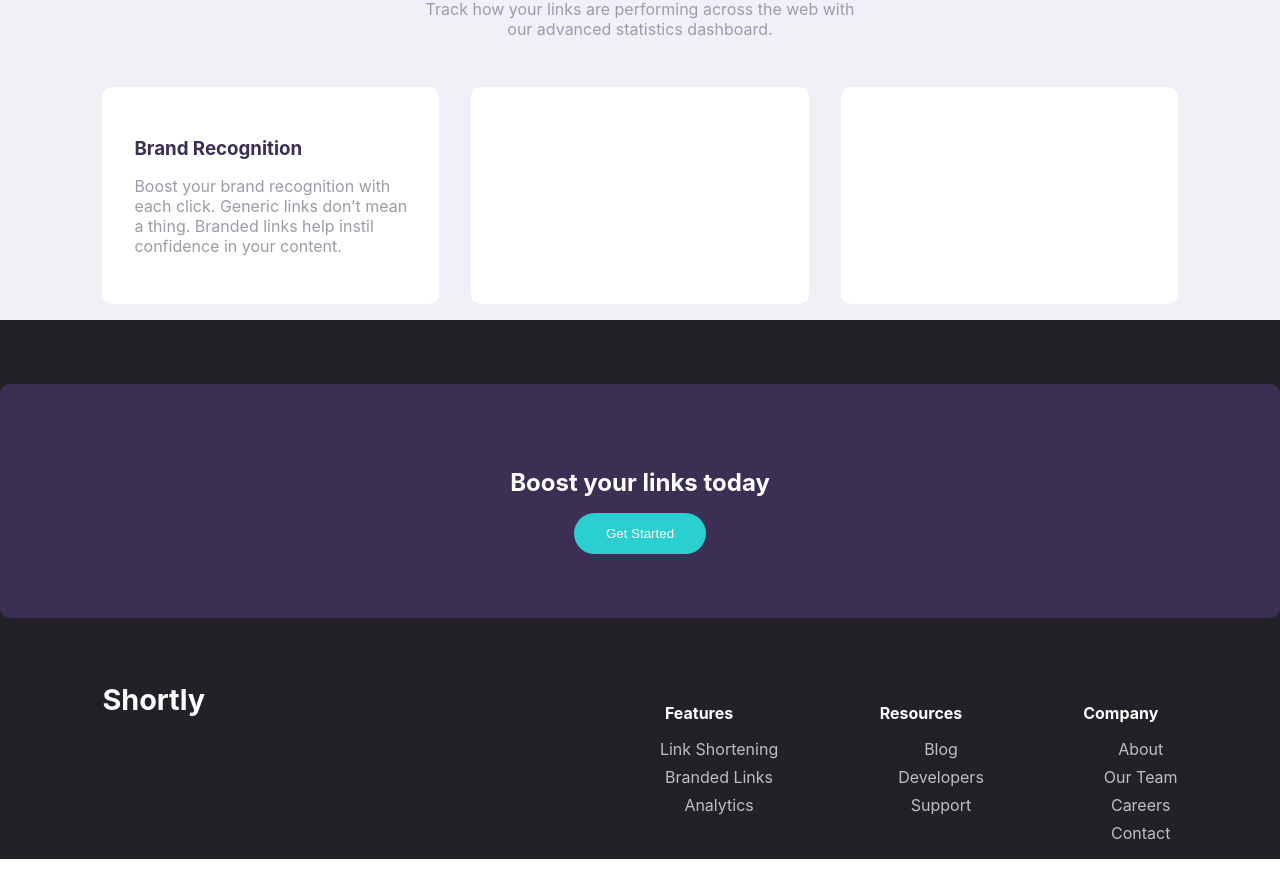
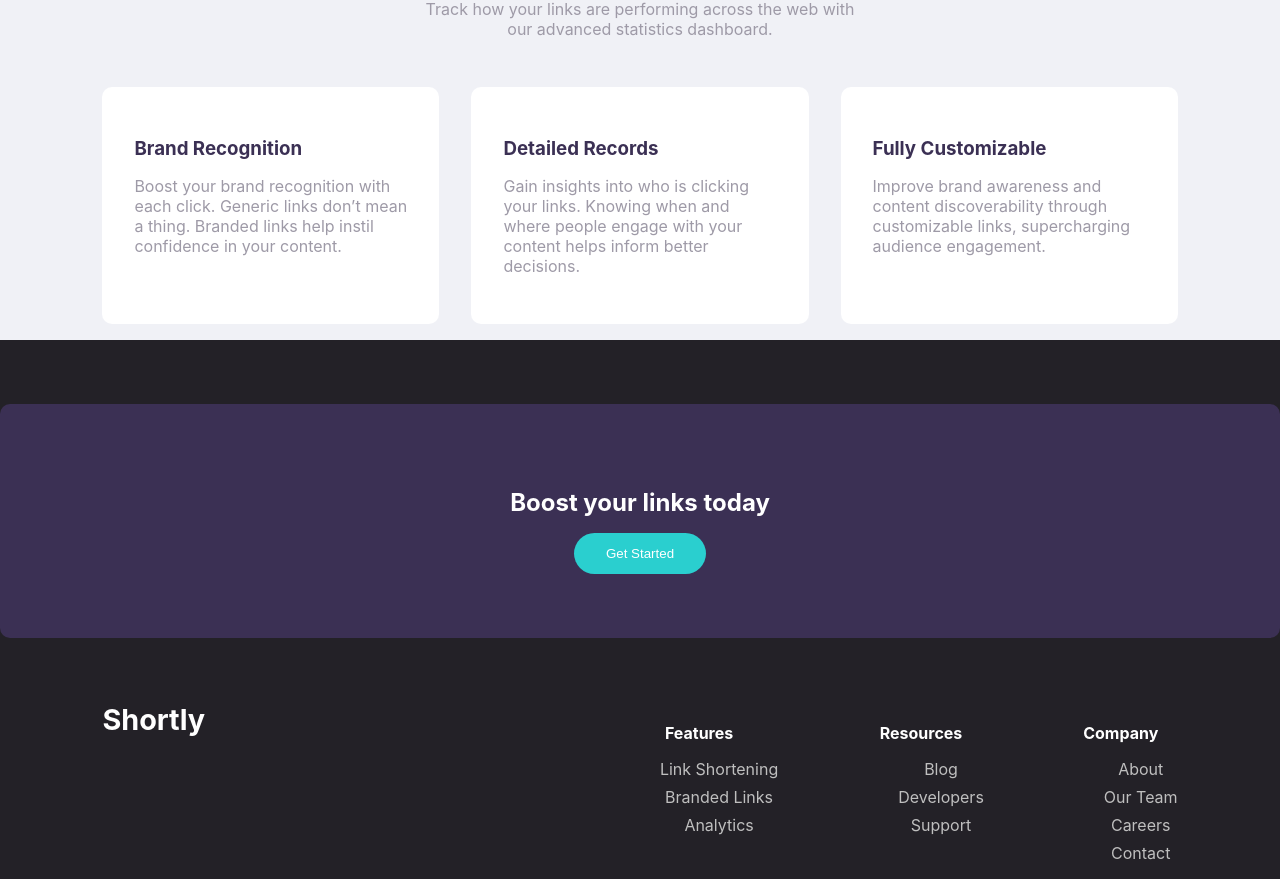
Before and after one commit to Gemcreation/shorteningweb, a React (Create React App) app: page / in a window 1280 px wide. Shown: the part 999-1878 px from the top of the page. Built offline with nearby package versions, Linux system fonts and the light colour scheme.

Commit message:
more text added

```diff
--- a/src/component/Statistics.jsx
+++ b/src/component/Statistics.jsx
@@ -38,12 +38,12 @@ const Statistics = () => {
               <p>Boost your brand recognition with each click. Generic links don’t mean a thing. Branded links help instil confidence in your content.</p>
             </div>
             <div className="card" >
-              <h3></h3>
-              <p></p>
+              <h3>Detailed Records</h3>
+              <p>Gain insights into who is clicking your links. Knowing when and where people engage with your content helps inform better decisions.</p>
             </div>
             <div className="card" >
-              <h3></h3>
-              <p></p>
+              <h3>Fully Customizable</h3>
+              <p>Improve brand awareness and content discoverability through customizable links, supercharging audience engagement.</p>
             </div>
           </div>
         </section>
```
